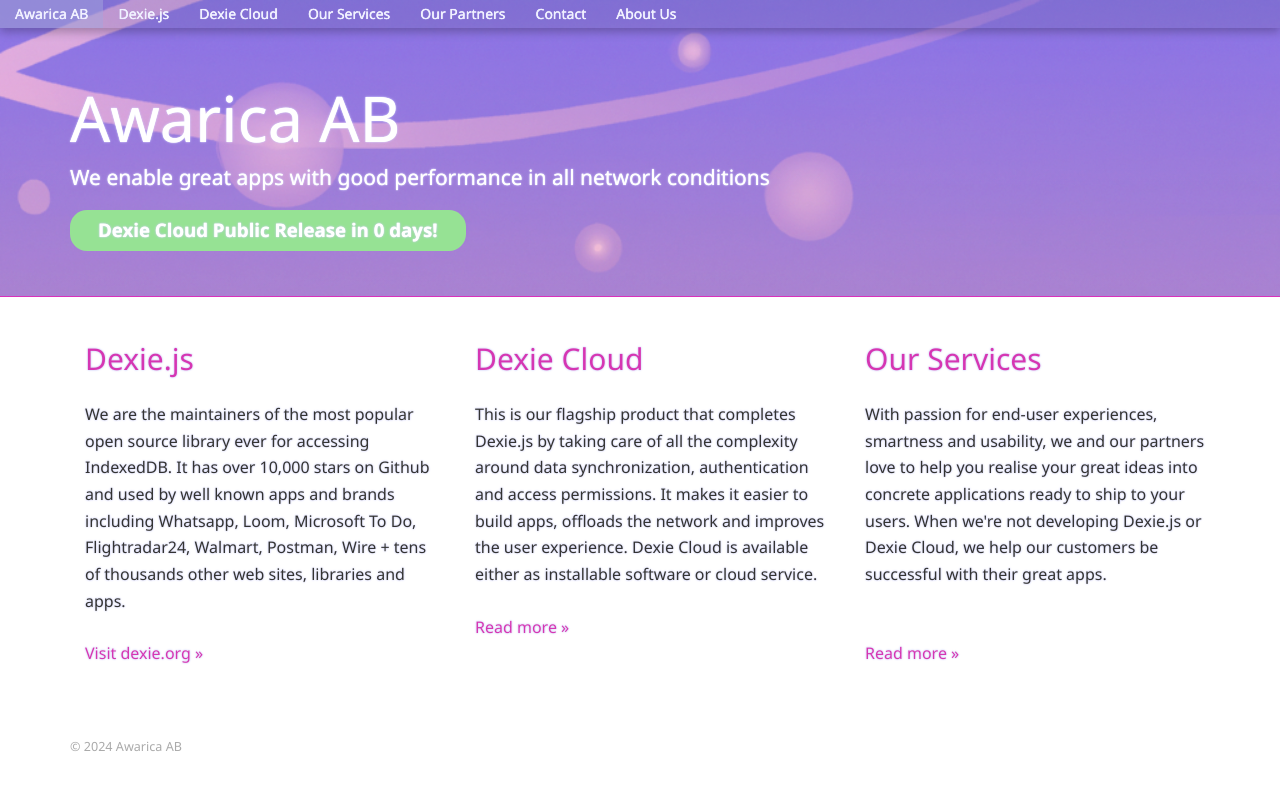
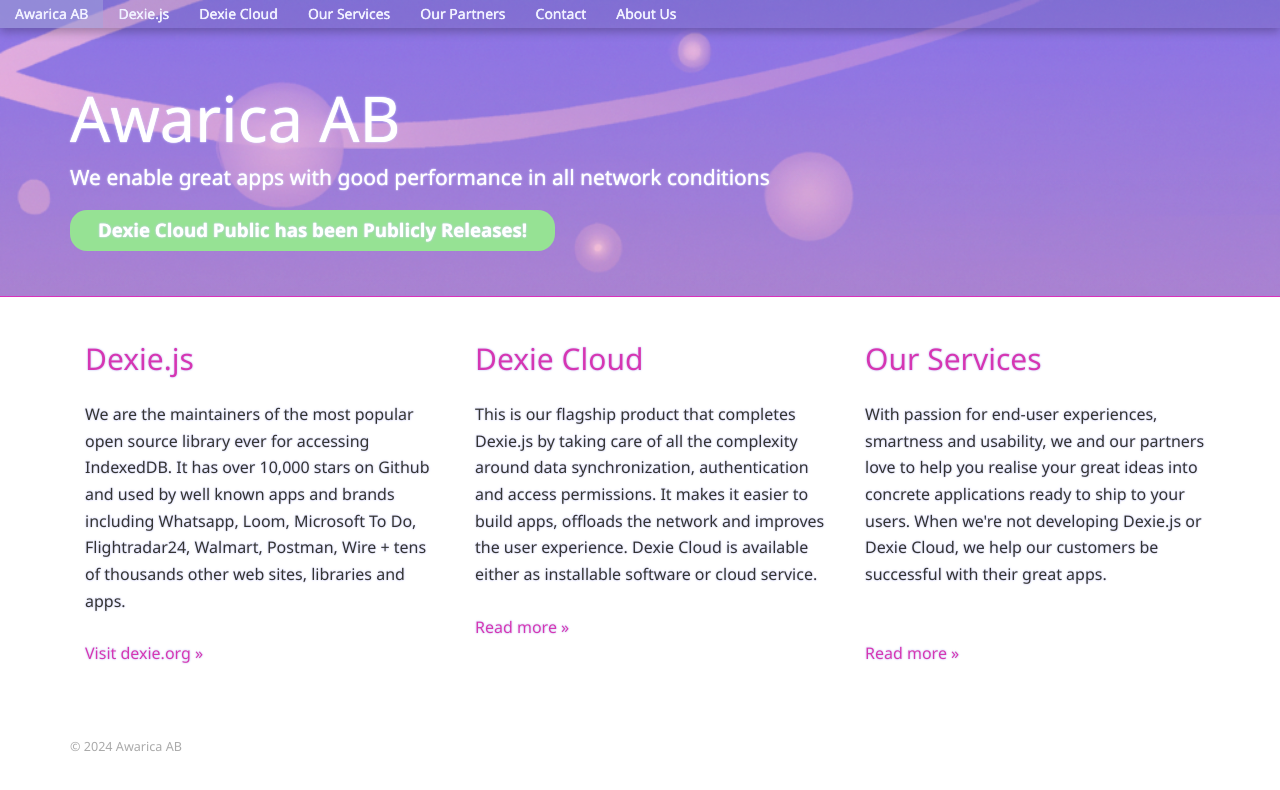
Before and after one commit to dfahlander/awarica, a Jekyll site: the page built from index.md, in a window 1280 px wide. Shown: the top 790 px of the page. Built offline with Jekyll 4.4.1, drawn with Linux system fonts in a browser that asks for light colours; our own code applies the rules of GitHub Pages for plain Markdown files.

Commit message:
Updated release notice

```diff
--- a/_includes/public-release-counter.html
+++ b/_includes/public-release-counter.html
@@ -1,9 +1,3 @@
-<a style="text-decoration: none;" href="/dexie-cloud"><p style="width: fit-content; font-weight: bold; font-size: 14pt; color: #fff; background-color: #96e294; border-radius: 17px; padding: 7px 28px; margin: 18px 0 0 0;">
-  Dexie Cloud Public Release in <span class="numDaysLeft"></span> days!
+<a style="text-decoration: none;" href="https://dexie.org/announcements/2024-03-27"><p style="width: fit-content; font-weight: bold; font-size: 14pt; color: #fff; background-color: #96e294; border-radius: 17px; padding: 7px 28px; margin: 18px 0 0 0;">
+  Dexie Cloud Public has been Publicly Releases!
 </p></a>
-<script>
-  var releaseDate = new Date("2024-03-27");
-  var now = new Date();
-  var daysLeft = Math.ceil((releaseDate - now) / (1000 * 60 * 60 * 24));
-  document.querySelector(".numDaysLeft").textContent = daysLeft;
-</script>
```
